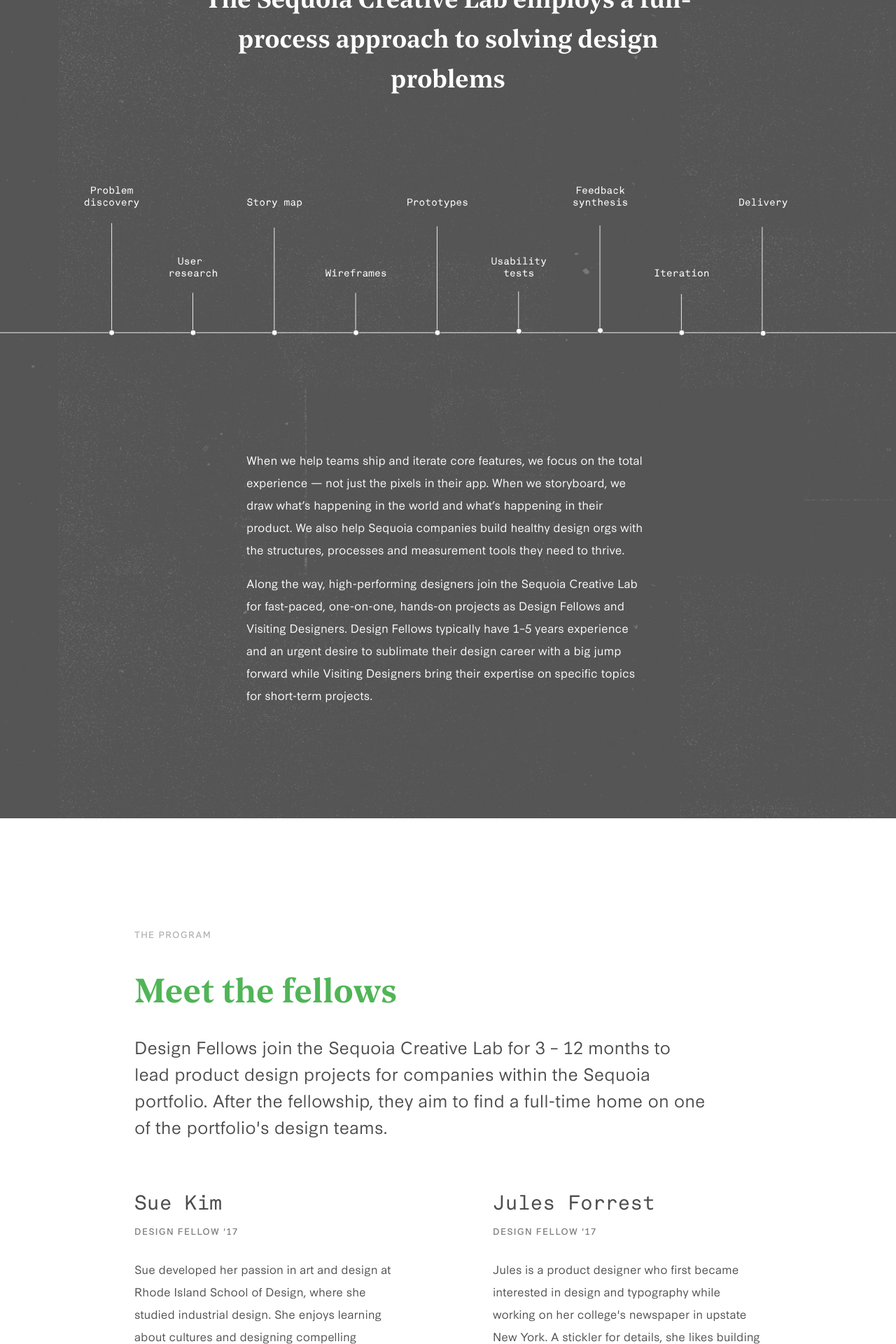
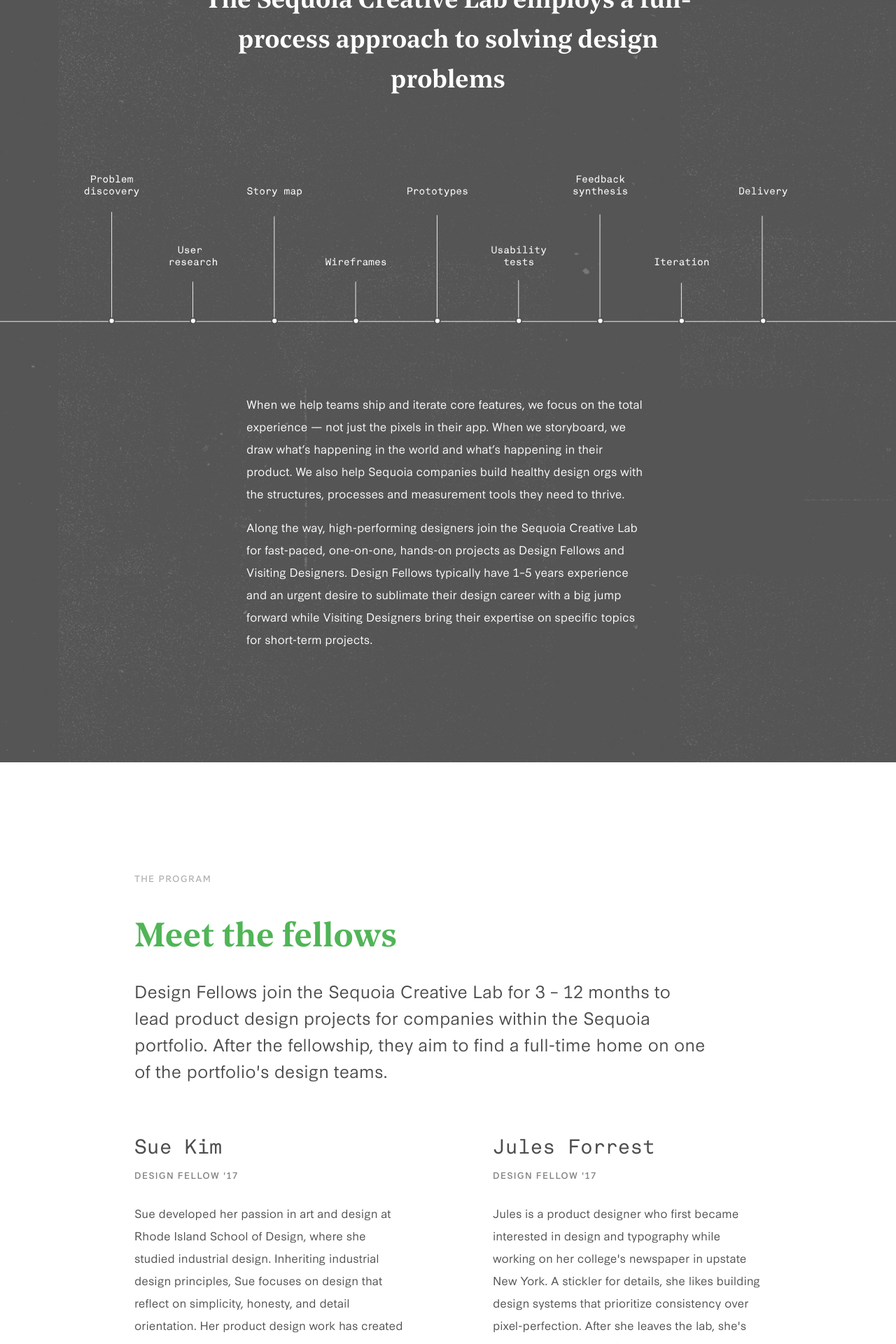
Before and after one commit to sequoiacreativelab/sequoiacreativelab.github.io, a Jekyll site: the page built from index.md, in a window 1280 px wide. Shown: the part 1159-3079 px from the top of the page at 70% size. Built offline with Jekyll 4.4.1, drawn with Linux system fonts in a browser that asks for light colours; nearby versions of some CDN libraries; some of the changed text lies outside the part shown.

Commit message:
git push

```diff
--- a/_layouts/homepage.html
+++ b/_layouts/homepage.html
@@ -38,9 +38,9 @@
   <div class="w-100 bg-grit-gray white pv6-sm pv5">
     <div class="w-80-l w-90 center ph3 ph4-sm ph6-m center pv2-m" data-aos="fade-up" data-aos-anchor-placement="top-center">
       <p class="ttu tracked fw5 f6 tc pv2">{{page.process.label}}</p>
-      <h2 class="noe f2-m f3 lh-deck tc fw6 pv5-m pv4-sm pv3">{{page.process.headline}}</h2>
+      <h2 class="noe f2-m f3 lh-deck tc fw6 pv5-m pv4-sm pv3 measure center">{{page.process.headline}}</h2>
     </div>
-    <img data-aos="fade-up" data-aos-anchor-placement="top-center" src="{{page.process.diagram}}" class="diagram w-100 pt4 pb6">
+    <img data-aos="fade-up" data-aos-anchor-placement="top-center" src="{{page.process.diagram}}" class="diagram w-100 pt4-lg pb6-lg pb5-m pt3 pb4">
     <div data-aos="fade-up" data-aos-anchor-placement="top-center" class="measure-extra-wide center pv4">
       {% for copy in page.process.copy %}
         {% if forloop.last == true %}
@@ -118,7 +118,7 @@
       <p data-aos="fade-up" data-aos-anchor-placement="top-center" class="fw5 ttu tracked f6 black-30 pt4 pb3-m pb2 f6">{{page.alumni.label}}</p>
       <h3 data-aos="fade-up" data-aos-anchor-placement="top-center" class="s-green noe f1-m f2 fw6 pv4-m pv3">{{page.alumni.headline}}</h3>
       <p id="alumni" data-aos="fade-up" data-aos-anchor-placement="top-center" class="lh-deck f3-m f4 measure-wide black-70 pv2">{{page.alumni.deck}}</p>
-      <div class="flex flex-wrap pv5-sm pt4 grid">
+      <div class="flex flex-wrap pv5-sm pb5 pt4 grid">
         {% assign sorted = (site.alumni | sort: 'last_name') %}
         {% for item in sorted %}
         <div class="grid__col w-50 w-third-sm w-25-m pa3-m pa2">
--- a/_static/sass/components/_diagram.scss
+++ b/_static/sass/components/_diagram.scss
@@ -1,5 +1,5 @@
 .diagram {
-  max-height: 450px;
+  max-height: 375px;
   display: none;
 
   @media(min-width: 890px) {
--- a/index.md
+++ b/index.md
@@ -37,7 +37,7 @@
   fellows:
   - name: Sue Kim
     position: Design fellow '17
-    intro: Sue developed her passion in art and design at Rhode Island School of Design, where she studied industrial design. She enjoys learning about cultures and designing compelling solutions through experience. On her free time, she dabbles in photography and appreciates Danish furniture.
+    intro: Sue developed her passion in art and design at Rhode Island School of Design, where she studied industrial design. Inheriting industrial design principles, Sue focuses on design that reflect on simplicity, honesty, and detail orientation. Her product design work has created impact on both on and off screen experiences. Sue looks forward to work on products that value both on-screen and off-screen user experience.
     cta: Get in touch
     twitter: suemeetsoo
     website: https://hkimdesign.com/
```
Also changed, not shown: assets/process.svg, css/styles.css.
